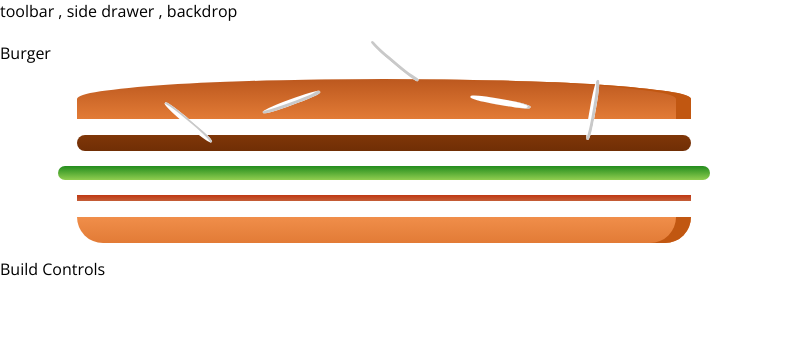
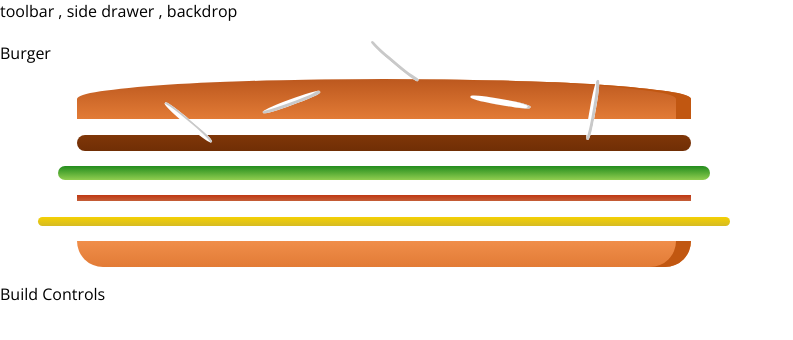
Before and after one commit to Creanick/burger-builder, a React (Create React App) app: page / in a window 1280 px wide. Shown: the top 340 px of the page, without its empty margins (0-793 px from the left). Built offline with nearby package versions, Linux system fonts and the light colour scheme.

Commit message:
fix cheese name

```diff
--- a/src/components/burger/ingredient/ingredient.tsx
+++ b/src/components/burger/ingredient/ingredient.tsx
@@ -4,7 +4,7 @@ export enum IngredientType {
     breadTop = "breadTop",
     breadBottom = "breadBottom",
     meat = "meat",
-    cheese = "chesse",
+    cheese = "cheese",
     salad = "salad",
     bacon = "bacon",
 }
```
